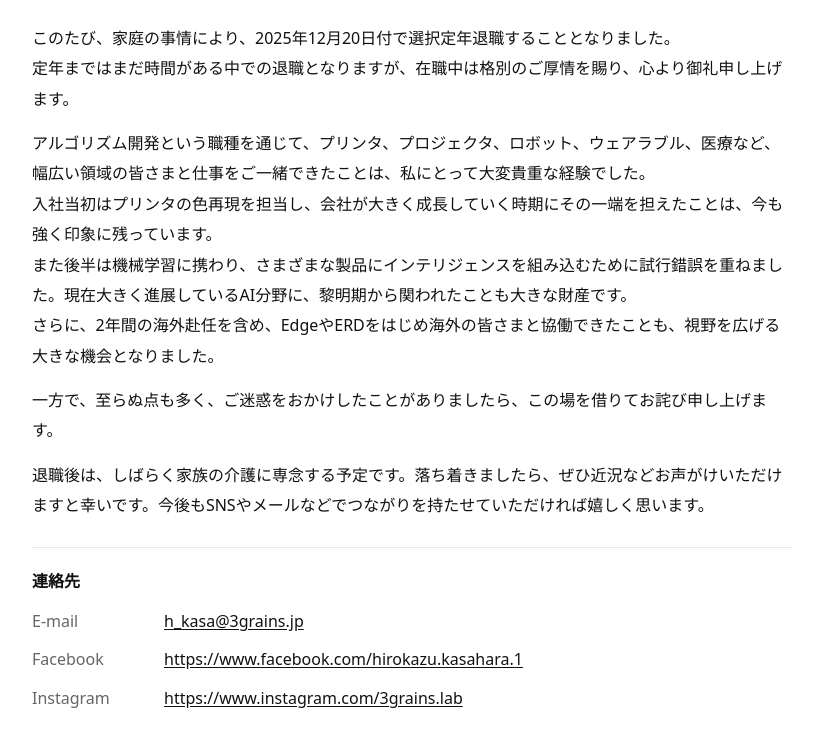
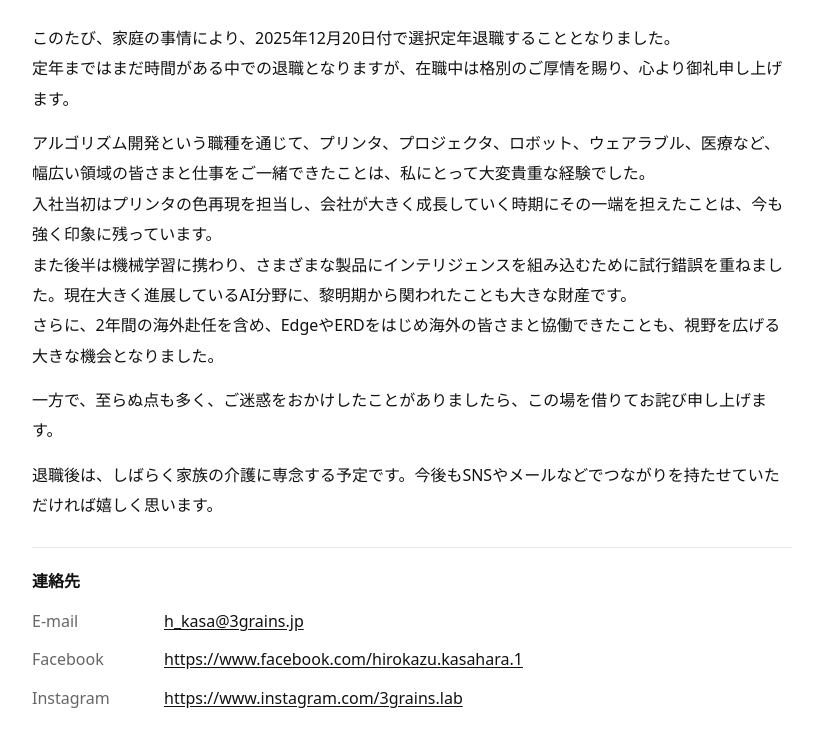
Before and after one commit to 3grains/mainwebsite, a plain HTML site: page retirement.html in a window 1280 px wide. Shown: the part 168-914 px from the top of the page, without its empty margins (228-1041 px from the left). Drawn offline with Linux system fonts and the light colour scheme.

Commit message:
Update retirement.html
最後の文章を少し変更

```diff
--- a/retirement.html
+++ b/retirement.html
@@ -95,7 +95,7 @@
 
       <p>一方で、至らぬ点も多く、ご迷惑をおかけしたことがありましたら、この場を借りてお詫び申し上げます。</p>
 
-      <p>退職後は、しばらく家族の介護に専念する予定です。落ち着きましたら、ぜひ近況などお声がけいただけますと幸いです。今後もSNSやメールなどでつながりを持たせていただければ嬉しく思います。</p>
+      <p>退職後は、しばらく家族の介護に専念する予定です。今後もSNSやメールなどでつながりを持たせていただければ嬉しく思います。</p>
 
       <section class="contacts">
         <h2>連絡先</h2>
```
